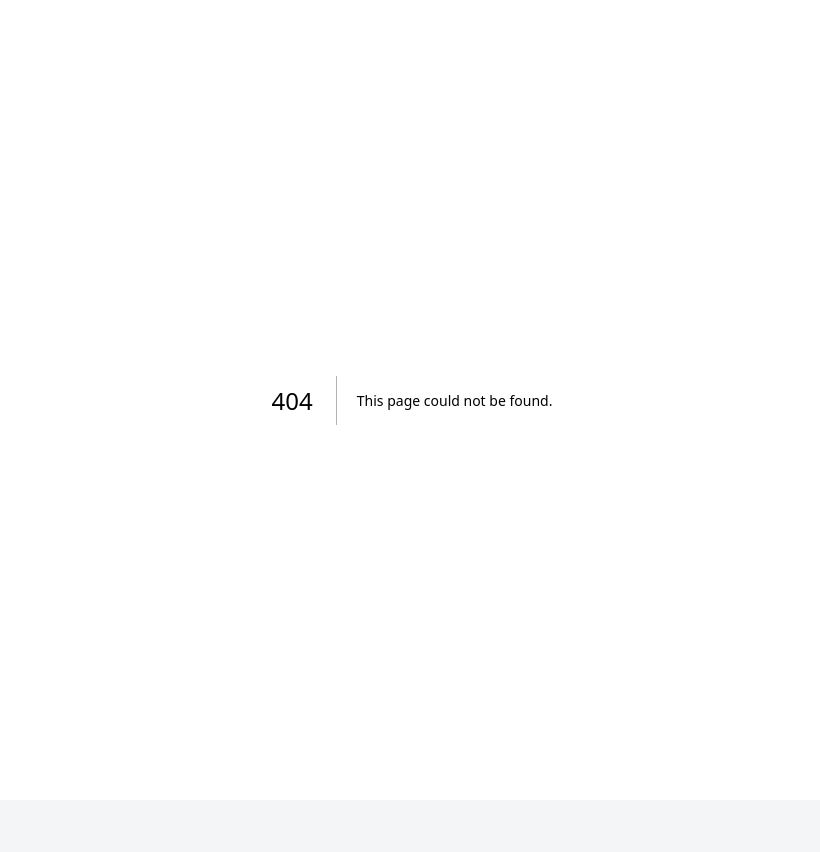
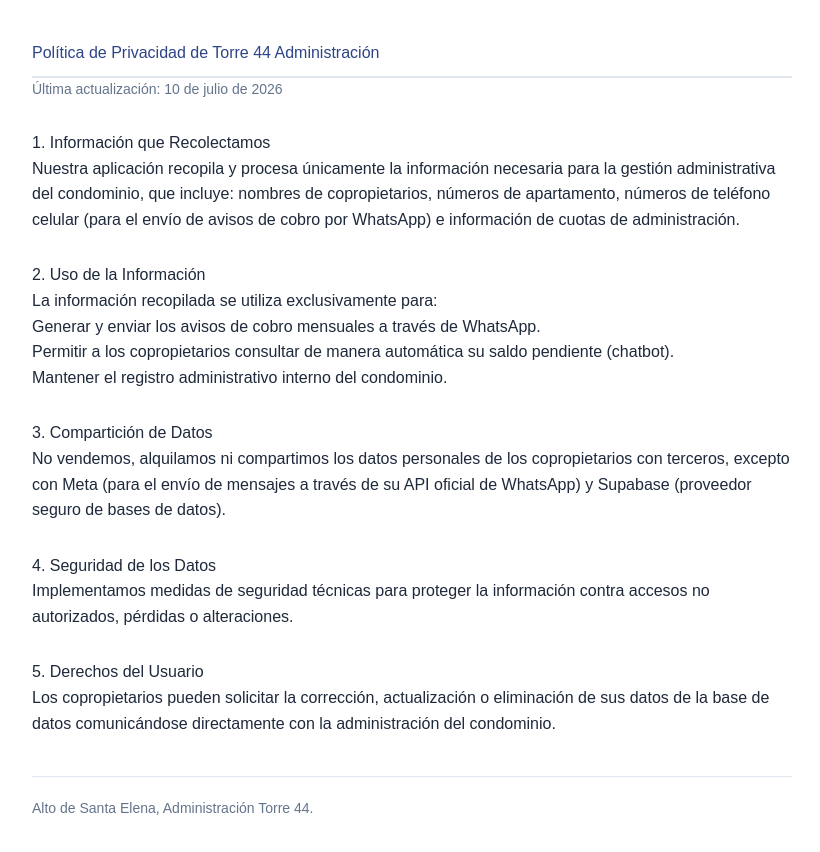
Before and after one commit to torre44admon-oss/admin-dashboard-clone, a Next.js app: page /privacy-policy in a window 1280 px wide. Before the commit this address had no page. Shown: the top 852 px of the page, without its empty margins (228-1048 px from the left). Before the commit the page ends 800 px from the top, so only its background shows below. Built offline with nearby package versions, Linux system fonts and the light colour scheme.

Commit message:
Web: Agrega pagina de Politicas de Privacidad para cumplir requisitos de publicacion en Meta Developers

```diff
--- /dev/null
+++ b/app/privacy-policy/page.tsx
@@ -0,0 +1,56 @@
+import React from "react"
+
+export default function PrivacyPolicy() {
+  return (
+    <div style={{ maxWidth: "800px", margin: "0 auto", padding: "40px 20px", fontFamily: "sans-serif", color: "#1e293b", lineHeight: 1.6 }}>
+      <h1 style={{ color: "#2d4486", borderBottom: "2px solid #e2e8f0", paddingBottom: "10px" }}>
+        Política de Privacidad de Torre 44 Administración
+      </h1>
+      <p style={{ fontSize: "14px", color: "#64748b" }}>Última actualización: 10 de julio de 2026</p>
+
+      <section style={{ marginTop: "30px" }}>
+        <h2>1. Información que Recolectamos</h2>
+        <p>
+          Nuestra aplicación recopila y procesa únicamente la información necesaria para la gestión administrativa del condominio, que incluye: nombres de copropietarios, números de apartamento, números de teléfono celular (para el envío de avisos de cobro por WhatsApp) e información de cuotas de administración.
+        </p>
+      </section>
+
+      <section style={{ marginTop: "30px" }}>
+        <h2>2. Uso de la Información</h2>
+        <p>
+          La información recopilada se utiliza exclusivamente para:
+        </p>
+        <ul>
+          <li>Generar y enviar los avisos de cobro mensuales a través de WhatsApp.</li>
+          <li>Permitir a los copropietarios consultar de manera automática su saldo pendiente (chatbot).</li>
+          <li>Mantener el registro administrativo interno del condominio.</li>
+        </ul>
+      </section>
+
+      <section style={{ marginTop: "30px" }}>
+        <h2>3. Compartición de Datos</h2>
+        <p>
+          No vendemos, alquilamos ni compartimos los datos personales de los copropietarios con terceros, excepto con Meta (para el envío de mensajes a través de su API oficial de WhatsApp) y Supabase (proveedor seguro de bases de datos).
+        </p>
+      </section>
+
+      <section style={{ marginTop: "30px" }}>
+        <h2>4. Seguridad de los Datos</h2>
+        <p>
+          Implementamos medidas de seguridad técnicas para proteger la información contra accesos no autorizados, pérdidas o alteraciones.
+        </p>
+      </section>
+
+      <section style={{ marginTop: "30px" }}>
+        <h2>5. Derechos del Usuario</h2>
+        <p>
+          Los copropietarios pueden solicitar la corrección, actualización o eliminación de sus datos de la base de datos comunicándose directamente con la administración del condominio.
+        </p>
+      </section>
+
+      <section style={{ marginTop: "40px", borderTop: "1px solid #e2e8f0", paddingTop: "20px", fontSize: "14px", color: "#64748b" }}>
+        <p>Alto de Santa Elena, Administración Torre 44.</p>
+      </section>
+    </div>
+  )
+}
```
Also changed, not shown: 1 other file (tests, documents, lock files or other folders).
